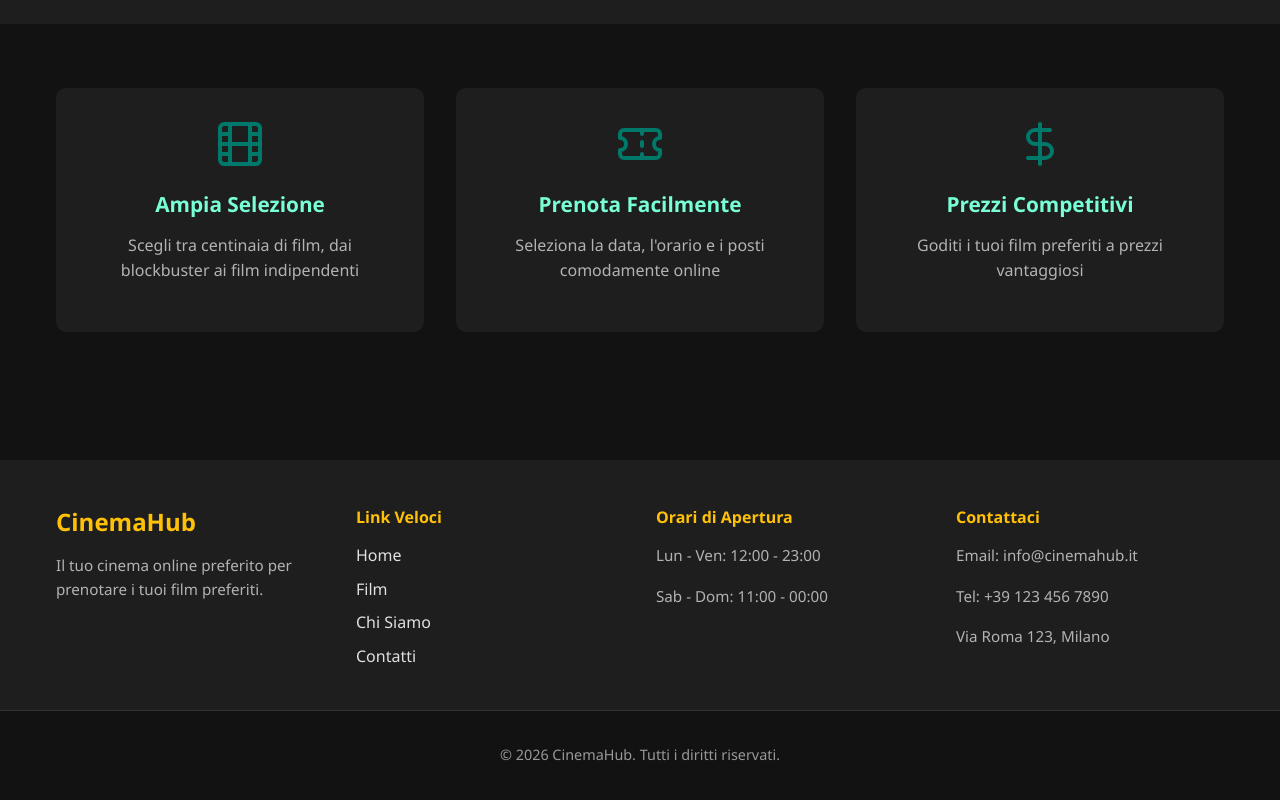
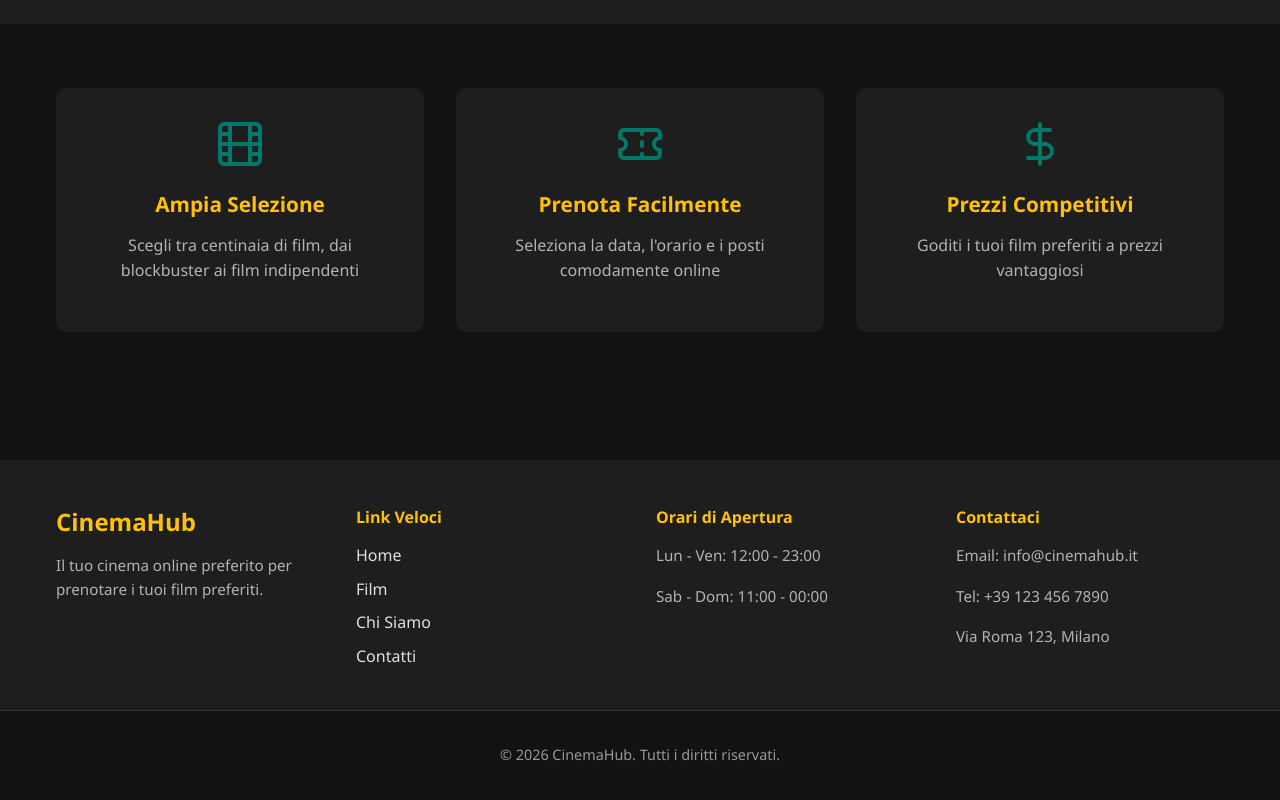
Before and after one commit to lukaferro/cinema, an Angular app: page / in a window 1280 px wide. Shown: the part 980-1780 px from the top of the page. Built offline with nearby package versions, Linux system fonts and the light colour scheme; no server answers.

Commit message:
fix: colori titoli icone + risolvi warning deploy Vercel
- Home h3 info-card: #78ffd6 -> #ffc107 (giallo)
- About h3 value-card: #ffc107 -> #78ffd6 (mint)
- Contact h3 info-item: #78ffd6 -> #ffc107 (giallo)
- Angular.json: budget CSS 4kB/8kB -> 8kB/12kB
- package.json: rimosso campo engines

```diff
--- a/angular.json
+++ b/angular.json
@@ -41,8 +41,8 @@
                 },
                 {
                   "type": "anyComponentStyle",
-                  "maximumWarning": "4kB",
-                  "maximumError": "8kB"
+                  "maximumWarning": "8kB",
+                  "maximumError": "12kB"
                 }
               ],
               "outputHashing": "all"
--- a/package.json
+++ b/package.json
@@ -9,9 +9,6 @@
     "test": "ng test"
   },
   "private": true,
-  "engines": {
-    "node": ">=18"
-  },
   "dependencies": {
     "@angular/common": "^19.2.0",
     "@angular/compiler": "^19.2.0",
--- a/src/app/pages/about/about.component.css
+++ b/src/app/pages/about/about.component.css
@@ -89,7 +89,7 @@
 
 .value-card h3 {
   font-size: 1.3rem;
-  color: #ffc107;
+  color: #78ffd6;
   margin-bottom: 1rem;
 }
 
--- a/src/app/pages/contact/contact.component.css
+++ b/src/app/pages/contact/contact.component.css
@@ -53,7 +53,7 @@
 }
 
 .info-item h3 {
-  color: #78ffd6;
+  color: #ffc107;
   font-size: 1.1rem;
   margin-bottom: 0.5rem;
 }
--- a/src/app/pages/home/home.component.css
+++ b/src/app/pages/home/home.component.css
@@ -270,7 +270,7 @@
 .info-card h3 {
   font-size: 1.3rem;
   margin-bottom: 1rem;
-  color: #78ffd6;
+  color: #ffc107;
 }
 
 .info-card p {
```
